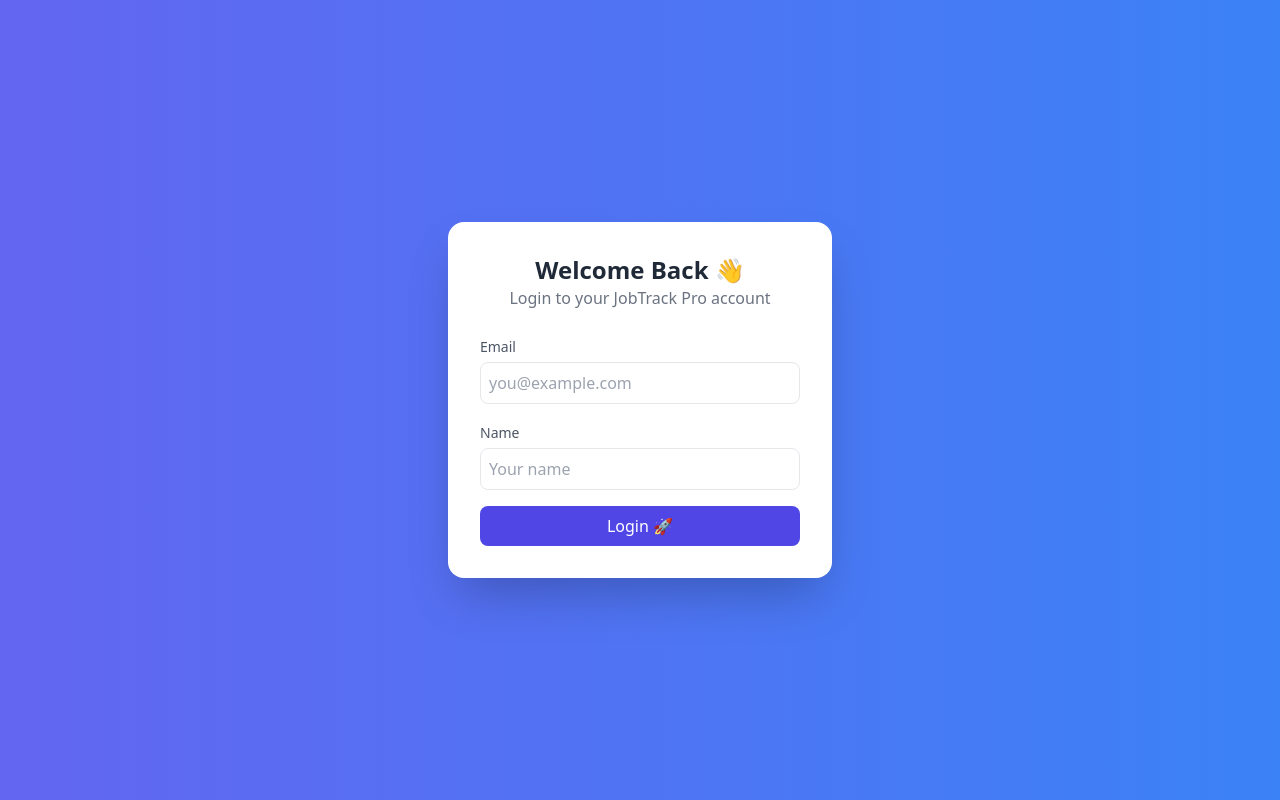
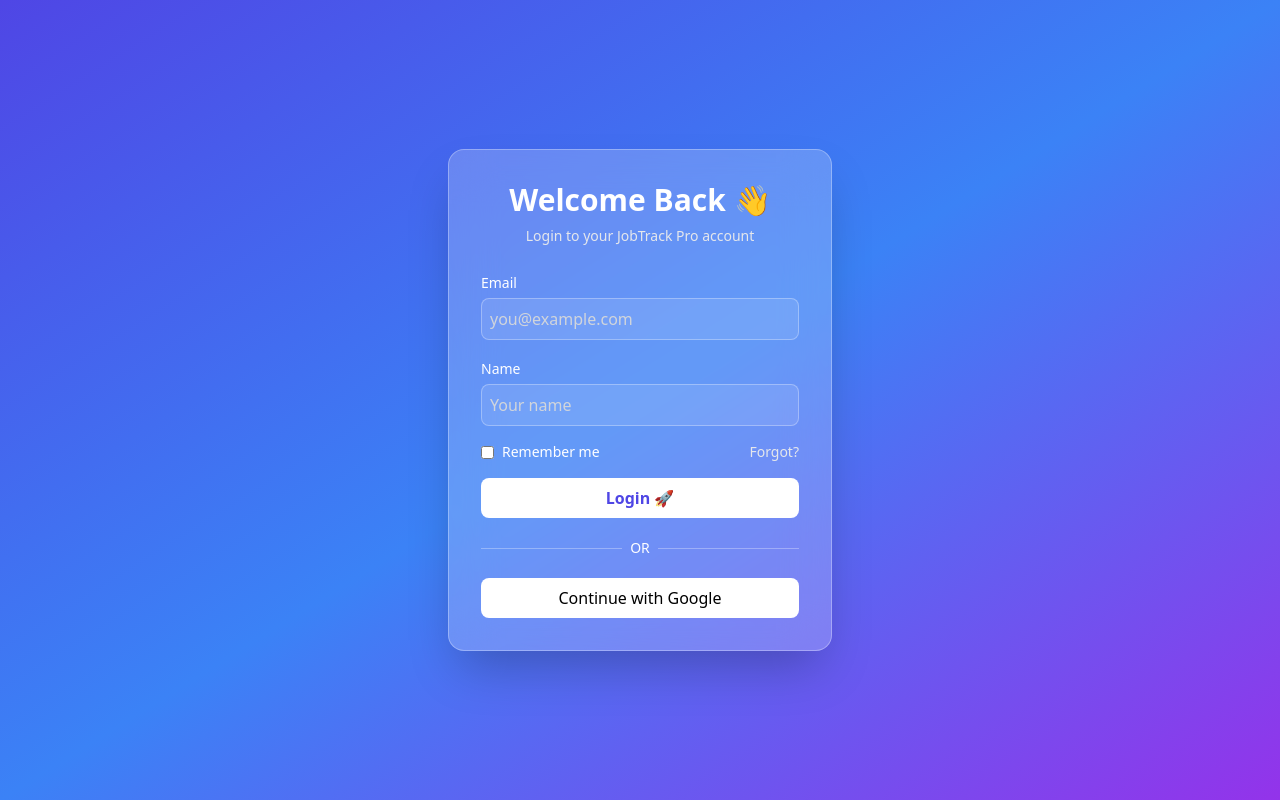
Before and after one commit to Aniket-Phand/jobtrack-pro, a React (Vite) app in the folder jobtrack-frontend/: page /login in a window 1280 px wide. Built offline with nearby package versions, Linux system fonts and the light colour scheme.

Commit message:
Login Page: 'Remember me' & 'without Remember me' functionality added

```diff
--- a/jobtrack-frontend/package.json
+++ b/jobtrack-frontend/package.json
@@ -11,8 +11,10 @@
   },
   "dependencies": {
     "axios": "^1.14.0",
+    "framer-motion": "^12.38.0",
     "react": "^19.2.4",
     "react-dom": "^19.2.4",
+    "react-icons": "^5.6.0",
     "react-router-dom": "^7.13.2",
     "react-toastify": "^11.0.5"
   },
--- a/jobtrack-frontend/src/pages/Dashboard.jsx
+++ b/jobtrack-frontend/src/pages/Dashboard.jsx
@@ -47,11 +47,13 @@
   }, [darkMode]);
 
   // Logout
-  const handleLogout = () => {
-    localStorage.removeItem("token");
-    toast.info("Logged out successfully");
-    navigate("/login");
-  };
+const handleLogout = () => {
+  localStorage.removeItem("token");
+  sessionStorage.removeItem("token"); //IMPORTANT
+
+  toast.info("Logged out successfully");
+  navigate("/login");
+};
 
   // Fetch jobs
   const fetchJobs = async () => {
--- a/jobtrack-frontend/src/pages/Login.jsx
+++ b/jobtrack-frontend/src/pages/Login.jsx
@@ -7,28 +7,41 @@
   const [email, setEmail] = useState("");
   const [name, setName] = useState("");
   const [loading, setLoading] = useState(false);
+  const [errors, setErrors] = useState({});
+  const [remember, setRemember] = useState(false);
 
   const navigate = useNavigate();
+
+  const validate = () => {
+    let err = {};
+    if (!email) err.email = "Email is required";
+    if (!name) err.name = "Name is required";
+    setErrors(err);
+    return Object.keys(err).length === 0;
+  };
 
   const handleLogin = async (e) => {
     e.preventDefault();
 
-    if (!email || !name) {
-      toast.error("All fields are required");
-      return;
-    }
+    if (!validate()) return;
 
     try {
       setLoading(true);
 
       const token = await loginUser({ email, name });
-      localStorage.setItem("token", token);
+
+      if (remember) {
+        localStorage.setItem("token", token);
+      } else {
+        sessionStorage.setItem("token", token);
+      }
 
       toast.success("Login successful 🚀");
 
       setTimeout(() => {
         navigate("/dashboard");
       }, 1000);
+
     } catch (error) {
       toast.error("Login Failed ❌");
     } finally {
@@ -37,17 +50,18 @@
   };
 
   return (
-    <div className="h-screen flex items-center justify-center bg-gradient-to-r from-indigo-500 to-blue-500 dark:from-gray-900 dark:to-gray-800">
+    <div className="h-screen flex items-center justify-center bg-gradient-to-br from-indigo-600 via-blue-500 to-purple-600">
 
       <ToastContainer position="top-right" autoClose={2000} />
 
-      <div className="bg-white dark:bg-gray-900 p-8 rounded-2xl shadow-2xl w-96">
+      {/* Card */}
+      <div className="backdrop-blur-xl bg-white/20 border border-white/30 shadow-2xl rounded-2xl p-8 w-96 text-white">
 
-        <h2 className="text-2xl font-bold text-center text-gray-800 dark:text-white">
+        {/* Heading */}
+        <h2 className="text-3xl font-bold text-center mb-2">
           Welcome Back 👋
         </h2>
-
-        <p className="text-center text-gray-500 dark:text-gray-400 mb-6">
+        <p className="text-center text-sm text-gray-200 mb-6">
           Login to your JobTrack Pro account
         </p>
 
@@ -55,51 +69,85 @@
 
           {/* Email */}
           <div>
-            <label className="text-sm text-gray-600 dark:text-gray-300">
-              Email
-            </label>
+            <label className="text-sm">Email</label>
             <input
               type="email"
               placeholder="you@example.com"
-              className="w-full p-2 mt-1 border rounded-lg focus:ring-2 focus:ring-indigo-400 outline-none dark:bg-gray-800 dark:border-gray-700 dark:text-white"
+              className="w-full mt-1 p-2 rounded-lg bg-white/10 border border-white/30 focus:outline-none focus:ring-2 focus:ring-white placeholder-gray-300"
               value={email}
               onChange={(e) => setEmail(e.target.value)}
             />
+            {errors.email && (
+              <p className="text-red-300 text-xs mt-1">{errors.email}</p>
+            )}
           </div>
 
           {/* Name */}
           <div>
-            <label className="text-sm text-gray-600 dark:text-gray-300">
-              Name
-            </label>
+            <label className="text-sm">Name</label>
             <input
               type="text"
               placeholder="Your name"
-              className="w-full p-2 mt-1 border rounded-lg focus:ring-2 focus:ring-indigo-400 outline-none dark:bg-gray-800 dark:border-gray-700 dark:text-white"
+              className="w-full mt-1 p-2 rounded-lg bg-white/10 border border-white/30 focus:outline-none focus:ring-2 focus:ring-white placeholder-gray-300"
               value={name}
               onChange={(e) => setName(e.target.value)}
             />
+            {errors.name && (
+              <p className="text-red-300 text-xs mt-1">{errors.name}</p>
+            )}
+          </div>
+
+          {/* Remember Me */}
+          <div className="flex items-center justify-between text-sm">
+            <label className="flex items-center gap-2">
+              <input
+                type="checkbox"
+                checked={remember}
+                onChange={() => setRemember(!remember)}
+              />
+              Remember me
+            </label>
+
+            <span className="cursor-pointer hover:underline text-gray-200">
+              Forgot?
+            </span>
           </div>
 
           {/* Button */}
           <button
             type="submit"
             disabled={loading}
-            className={`w-full py-2 rounded-lg text-white transition ${
+            className={`w-full py-2 rounded-lg font-semibold transition ${
               loading
-                ? "bg-indigo-300 cursor-not-allowed"
-                : "bg-indigo-600 hover:bg-indigo-700"
+                ? "bg-gray-400 cursor-not-allowed"
+                : "bg-white text-indigo-600 hover:bg-gray-200"
             }`}
           >
             {loading ? (
-              <div className="flex justify-center items-center">
-                <div className="w-5 h-5 border-2 border-white border-t-transparent rounded-full animate-spin"></div>
+              <div className="flex justify-center">
+                <div className="w-5 h-5 border-2 border-indigo-600 border-t-transparent rounded-full animate-spin"></div>
               </div>
             ) : (
               "Login 🚀"
             )}
           </button>
         </form>
+
+        {/* Divider */}
+        <div className="flex items-center my-5">
+          <hr className="flex-grow border-white/30" />
+          <span className="mx-2 text-sm">OR</span>
+          <hr className="flex-grow border-white/30" />
+        </div>
+
+        {/* Google Button */}
+        <button
+          onClick={() => toast.info("Google login coming soon 🚧")}
+          className="w-full py-2 rounded-lg bg-white text-black hover:bg-gray-200 transition"
+        >
+          Continue with Google
+        </button>
+
       </div>
     </div>
   );
--- a/jobtrack-frontend/src/routes/ProtectedRoute.jsx
+++ b/jobtrack-frontend/src/routes/ProtectedRoute.jsx
@@ -1,18 +1,22 @@
 import { Navigate } from "react-router-dom";
-import { useEffect, useState } from "react";
+
+//COMMON TOKEN CHECK
+const getToken = () => {
+  return (
+    localStorage.getItem("token") ||
+    sessionStorage.getItem("token")
+  );
+};
 
 function ProtectedRoute({ children }) {
-  const [isAuthenticated, setIsAuthenticated] = useState(true);
+  const token = getToken();
 
-  useEffect(() => {
-    const token = localStorage.getItem("token");
-    setIsAuthenticated(!!token);
-  }, []);
-
-  if (!isAuthenticated) {
-    return <Navigate to="/login" />;
+  //No token → redirect
+  if (!token) {
+    return <Navigate to="/login" replace />;
   }
 
+  //Token exists → allow access
   return children;
 }
 
--- a/jobtrack-frontend/src/services/api.js
+++ b/jobtrack-frontend/src/services/api.js
@@ -1,4 +1,12 @@
 import axios from "axios";
+
+//COMMON TOKEN GETTER (IMPORTANT)
+const getToken = () => {
+  return (
+    localStorage.getItem("token") ||
+    sessionStorage.getItem("token")
+  );
+};
 
 // Axios instance configuration
 const api = axios.create({
@@ -8,7 +16,7 @@
 // Attach JWT token to every request
 api.interceptors.request.use(
   (config) => {
-    const token = localStorage.getItem("token");
+    const token = getToken(); //UPDATED
 
     if (token) {
       config.headers.Authorization = `Bearer ${token}`;
@@ -24,7 +32,10 @@
   (response) => response,
   (error) => {
     if (error.response && error.response.status === 401) {
+      //CLEAR BOTH
       localStorage.removeItem("token");
+      sessionStorage.removeItem("token");
+
       window.location.href = "/login";
     }
     return Promise.reject(error);
@@ -33,7 +44,7 @@
 
 // Decode JWT token to extract user info
 export const getUserFromToken = () => {
-  const token = localStorage.getItem("token");
+  const token = getToken(); //UPDATED
   if (!token) return null;
 
   try {
```
Also changed, not shown: 1 other file (tests, documents, lock files or other folders).
